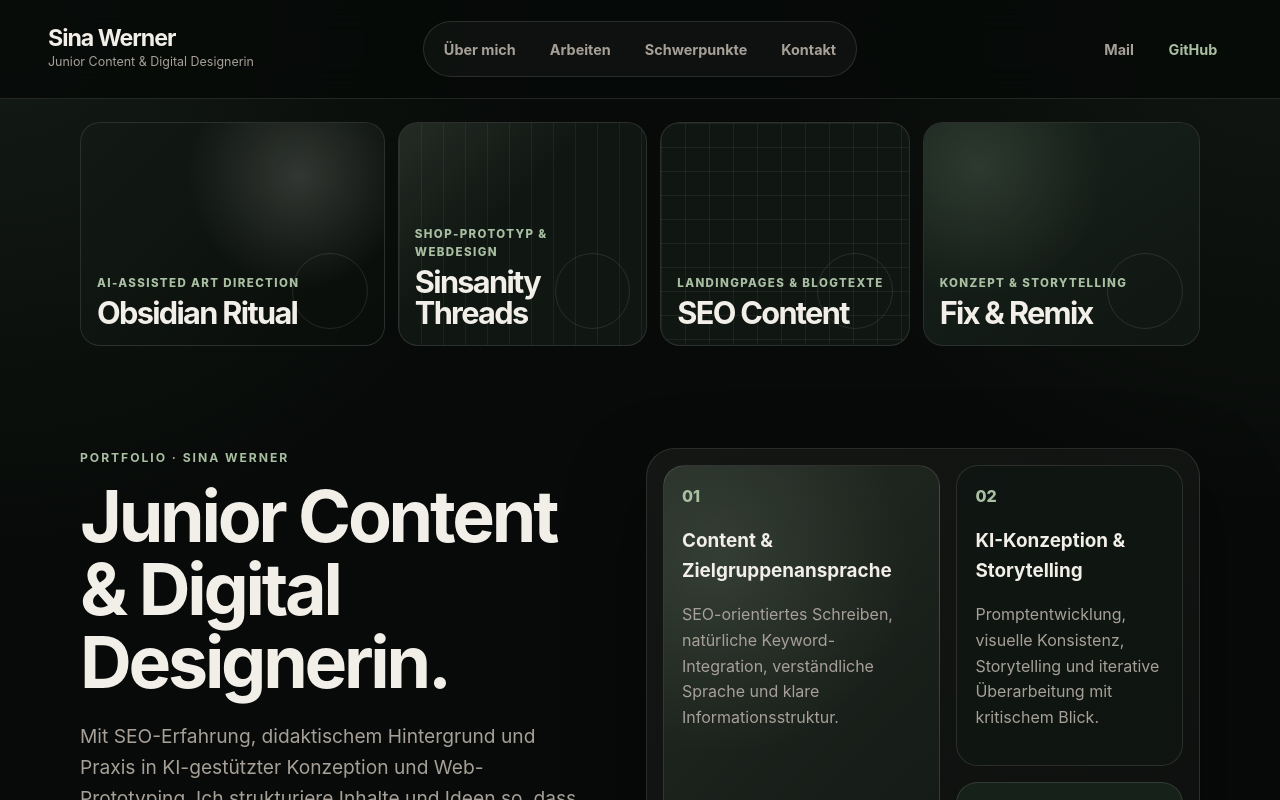
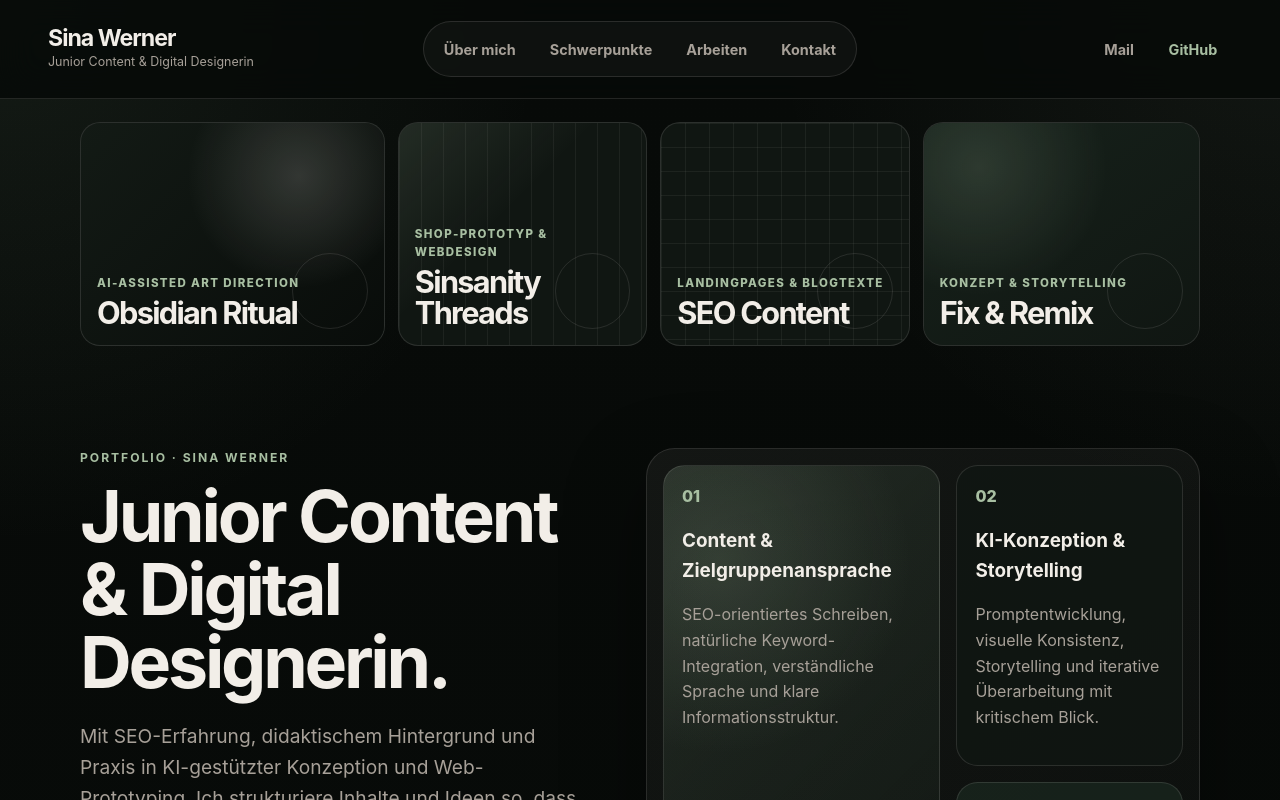
Before and after one commit to sinsanityai/portfolio, a React (Vite) app: page / in a window 1280 px wide. Shown: the top 800 px of the page. Built offline with nearby package versions, Linux system fonts and the light colour scheme.

Commit message:
refactor: align navigation order with page flow

```diff
--- a/src/components/Header.jsx
+++ b/src/components/Header.jsx
@@ -1,7 +1,7 @@
 const navItems = [
   { href: '#ueber-mich', label: 'Über mich' },
+  { href: '#schwerpunkte', label: 'Schwerpunkte' },
   { href: '#arbeiten', label: 'Arbeiten' },
-  { href: '#schwerpunkte', label: 'Schwerpunkte' },
   { href: '#kontakt', label: 'Kontakt' },
 ];
 
```
